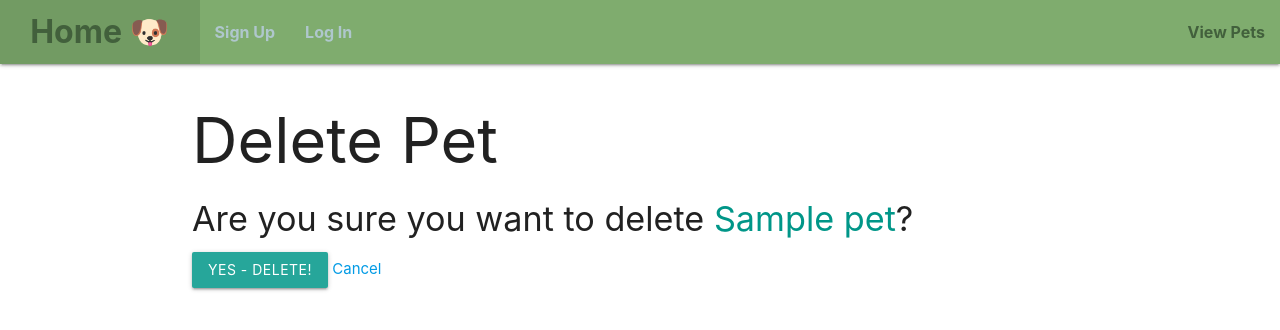
After one commit to juancruza46/Fur-Ever-Friends, a Django app: page /pets/1/delete/ in a window 1280 px wide. The commit adds this page. Shown: the top 330 px of the page. Run offline with Django 3.2, Linux system fonts and the light colour scheme; tables that the repository leaves empty hold one stand-in row (values such as "Sample post"); some web fonts are replaced.

Commit message:
edit and delete pet

```diff
--- /dev/null
+++ b/Databaes/main_app/templates/main_app/pet_confirm_delete.html
@@ -0,0 +1,13 @@
+{% extends 'base.html' %}
+
+{% block content %}
+  <h1>Delete Pet</h1>
+
+  <h4>Are you sure you want to delete <span class="teal-text">{{ object.name }}</span>?</h4>
+
+  <form action="" method="POST">
+    {% csrf_token %}
+    <input type="submit" value="Yes - Delete!" class="btn">
+    <a href="{% url 'detail' pet.id %}">Cancel</a>
+  </form>
+{% endblock %}
--- a/Databaes/main_app/templates/pets/detail.html
+++ b/Databaes/main_app/templates/pets/detail.html
@@ -14,6 +14,11 @@
             <p>Age: Baby</p>
         {% endif %}
     </div>
+    <div class="card-action">
+        <a href="{% url 'pets_update' pet.id %}">Edit</a>
+        <a href="{% url 'pets_delete' pet.id %}">Delete</a>
+    </div>
+
 </div>
 
 {% endblock %}
--- a/Databaes/main_app/urls.py
+++ b/Databaes/main_app/urls.py
@@ -9,5 +9,7 @@ urlpatterns = [
     path('pets/', views.pets_index, name= 'index'),
     path('pets/<int:pet_id>/', views.pets_detail, name='detail'),
     path('pets/create/', views.PetCreate.as_view(), name='pets_create'),
+    path('pets/<int:pk>/update/', views.PetUpdate.as_view(), name='pets_update'),
+    path('pets/<int:pk>/delete/', views.PetDelete.as_view(), name='pets_delete'),
     #path('accounts/signup/', views.signup, name='signup'),
 ]
--- a/Databaes/main_app/views.py
+++ b/Databaes/main_app/views.py
@@ -5,7 +5,7 @@ from django.shortcuts import redirect, render
 # Add the two imports below
 from django.contrib.auth import login
 from django.contrib.auth.forms import UserCreationForm
-from django.views.generic.edit import CreateView
+from django.views.generic.edit import CreateView, UpdateView, DeleteView
 from .models import Pet
 
 
@@ -43,6 +43,15 @@ class PetCreate(CreateView):
         return super().form_valid(form)
     #template_name = 'pets/pet_form.html'
 
+class PetUpdate(UpdateView):
+  model = Pet
+  #exclude what you dont want to be able to edit after creation
+  fields = ['name', 'species', 'age', 'shots_received', 'description', 'fixed']
+
+class PetDelete(DeleteView):
+  model = Pet
+  success_url = '/pets'
+
 
 # def signup(request):
 #     error_message = ''
```
